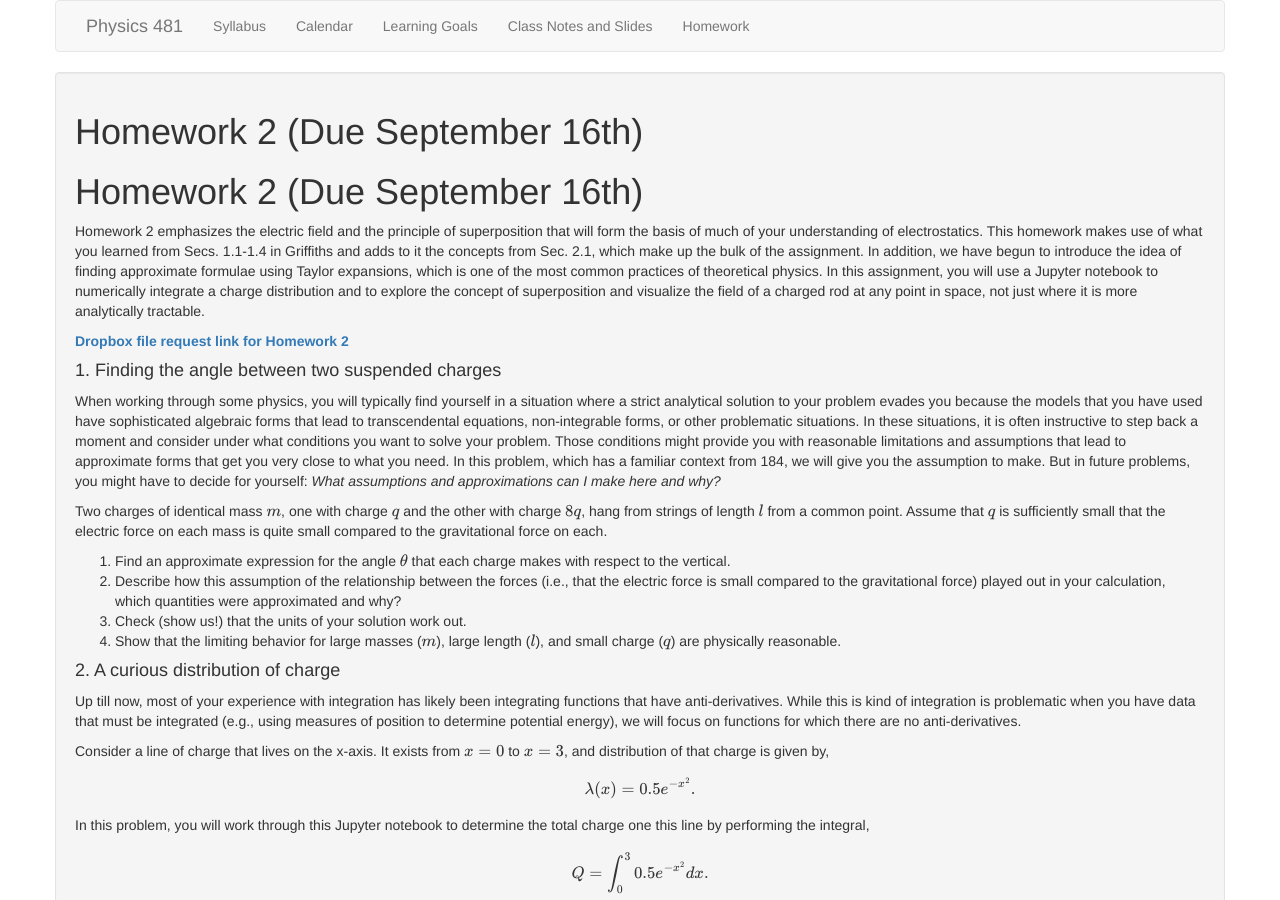
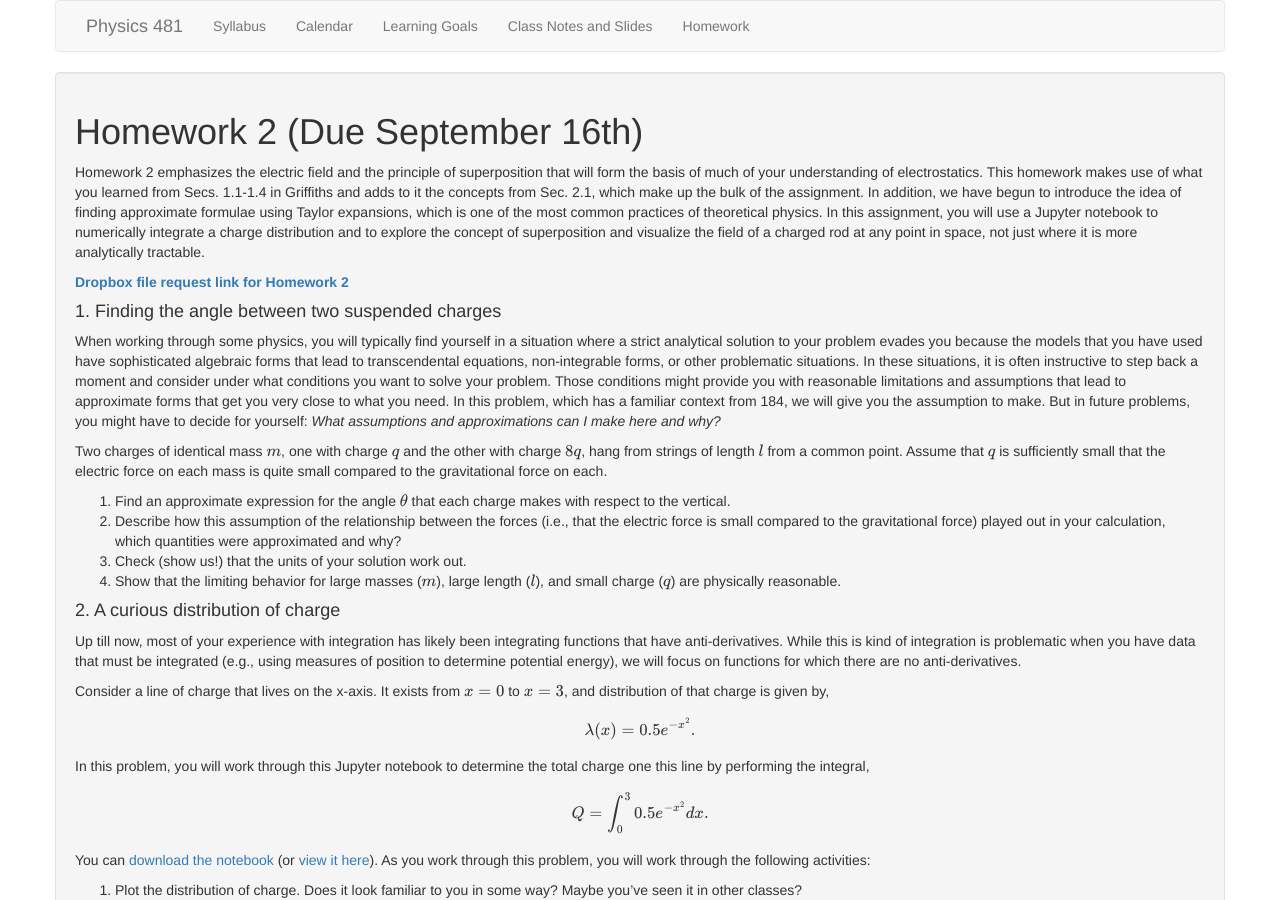
Before and after one commit to dannycab/phy481msu_f2017, a Jekyll site: the page built from assignments/homework2.md, in a window 1280 px wide and 900 px high. Built offline with Jekyll 4.4.1, drawn with Linux system fonts in a browser that asks for light colours; formulas are drawn with MathJax 3; our own code applies the rules of GitHub Pages for plain Markdown files; part of the change alters nothing that is shown.

```diff
--- a/assignments/homework2.md
+++ b/assignments/homework2.md
@@ -1,9 +1,8 @@
 ---
 layout: homework
 use_math: true
+title: Homework 2 (Due September 16th)
 ---
-
-# Homework 2 (Due September 16th)
 
 Homework 2 emphasizes the electric field and the principle of superposition that will form the basis of much of your understanding of electrostatics. This homework makes use of what you learned from Secs. 1.1-1.4 in Griffiths and adds to it the concepts from Sec. 2.1, which make up the bulk of the assignment. In addition, we have begun to introduce the idea of finding approximate formulae using Taylor expansions, which is one of the most common practices of theoretical physics. In this assignment, you will use a Jupyter notebook to numerically integrate a charge distribution and to explore the concept of superposition and visualize the field of a charged rod at any point in space, not just where it is more analytically tractable.
 
```
